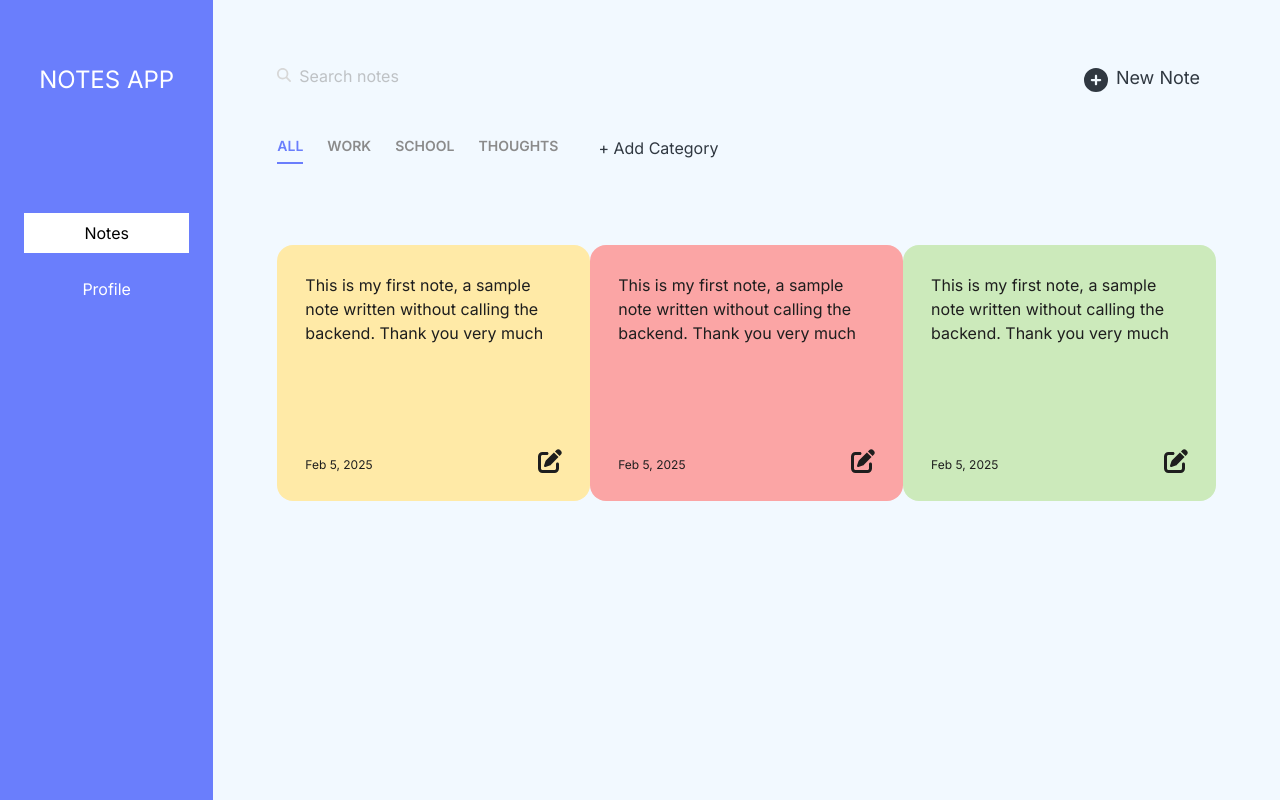
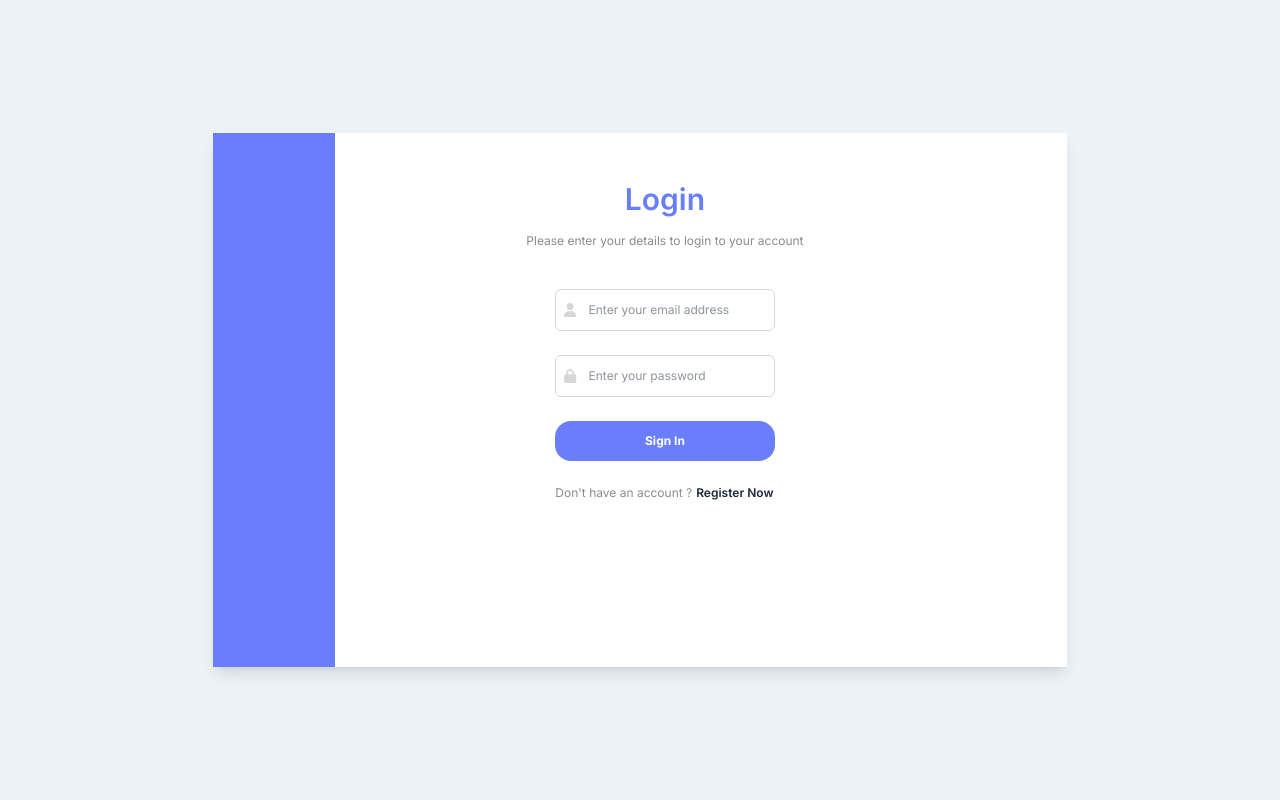
Before and after one commit to lamsalsamip1/Leapfrog-Assignment, a React (Vite) app in the folder client/: page / in a window 1280 px wide. Built offline with nearby package versions, Linux system fonts and the light colour scheme.

Commit message:
Changed auth to Http cookie and implemented in frontend

```diff
--- a/client/src/App.jsx
+++ b/client/src/App.jsx
@@ -9,9 +9,9 @@ import Verified from './pages/Verified'
 const router = createBrowserRouter(
   createRoutesFromElements(
     <Route>
-      <Route path="/" element={<Home />} />
+      <Route path="/" element={<Login />} />
       <Route path="/profile" element={<Profile />} />
-      <Route path="/login" element={<Login />} />
+      <Route path="/notes" element={<Home />} />
       <Route path="/register" element={<Register />} />
       <Route path="/regsuccess" element={<RegSuccess />} />
       <Route path="/verified" element={<Verified />} />
--- a/client/src/components/Navbar.jsx
+++ b/client/src/components/Navbar.jsx
@@ -1,12 +1,17 @@
-import React, { useState } from 'react'
+import React, { useState, useEffect } from 'react'
 import { Link, useLocation } from 'react-router-dom'
 
-const Navbar = () => {
+const Navbar = ({ user = null }) => {
 
     const location = useLocation();
     const currentPath = location.pathname;
     const selected = currentPath === '/' ? 'Notes' : 'Profile';
+    const { firstName, lastName, email } = user || {};  // Optional chaining in case user is null
 
+    useEffect(() => {
+        console.log(user)
+    }, [user])
+    // console.log(user.firstName)
 
     return (
         <nav className='flex flex-col h-full w-1/6 bg-[#6A7EFC] items-center p-6 pt-16 justify-around'>
@@ -17,7 +22,7 @@ const Navbar = () => {
 
             <ul className='flex flex-col text-white space-y-4 grow-8 w-full text-center'>
 
-                <Link to='/'>
+                <Link to='/notes'>
                     <li
                         className={`cursor-pointer p-2  ${selected === 'Notes' ? 'bg-white text-black' : ''}`}
 
@@ -35,6 +40,17 @@ const Navbar = () => {
                     </li>
                 </Link>
             </ul>
+
+
+            <div className='flex cursor-pointer'>
+                <div class="flex items-center justify-center w-10 h-10 px-2 py-4 rounded-full bg-[#303841] text-white text-2xl ">
+                    {firstName && firstName[0]}
+                </div>
+                <div className='flex  justify-between flex-col ml-2'>
+                    <p className='text-white text-sm '>{firstName} {lastName}</p>
+                    <p className='text-white text-xs'>lamsalsamip@gmail.com</p>
+                </div>
+            </div>
             {/* Navigation links */}
 
         </nav >
--- a/client/src/components/Spinner.jsx
+++ b/client/src/components/Spinner.jsx
@@ -4,11 +4,11 @@ const Spinner = ({ text }) => {
     return (
 
         <div role="status">
-            <svg aria-hidden="true" class="w-8 h-8 text-gray-200 animate-spin dark:text-gray-600 fill-blue-600" viewBox="0 0 100 101" fill="none" xmlns="http://www.w3.org/2000/svg">
+            <svg aria-hidden="true" className="w-8 h-8 text-gray-200 animate-spin dark:text-gray-600 fill-blue-600" viewBox="0 0 100 101" fill="none" xmlns="http://www.w3.org/2000/svg">
                 <path d="M100 50.5908C100 78.2051 77.6142 100.591 50 100.591C22.3858 100.591 0 78.2051 0 50.5908C0 22.9766 22.3858 0.59082 50 0.59082C77.6142 0.59082 100 22.9766 100 50.5908ZM9.08144 50.5908C9.08144 73.1895 27.4013 91.5094 50 91.5094C72.5987 91.5094 90.9186 73.1895 90.9186 50.5908C90.9186 27.9921 72.5987 9.67226 50 9.67226C27.4013 9.67226 9.08144 27.9921 9.08144 50.5908Z" fill="currentColor" />
                 <path d="M93.9676 39.0409C96.393 38.4038 97.8624 35.9116 97.0079 33.5539C95.2932 28.8227 92.871 24.3692 89.8167 20.348C85.8452 15.1192 80.8826 10.7238 75.2124 7.41289C69.5422 4.10194 63.2754 1.94025 56.7698 1.05124C51.7666 0.367541 46.6976 0.446843 41.7345 1.27873C39.2613 1.69328 37.813 4.19778 38.4501 6.62326C39.0873 9.04874 41.5694 10.4717 44.0505 10.1071C47.8511 9.54855 51.7191 9.52689 55.5402 10.0491C60.8642 10.7766 65.9928 12.5457 70.6331 15.2552C75.2735 17.9648 79.3347 21.5619 82.5849 25.841C84.9175 28.9121 86.7997 32.2913 88.1811 35.8758C89.083 38.2158 91.5421 39.6781 93.9676 39.0409Z" fill="currentFill" />
             </svg>
-            <span class="sr-only">{text}</span>
+            <span className="sr-only">{text}</span>
         </div>
 
     )
--- a/client/src/pages/Home.jsx
+++ b/client/src/pages/Home.jsx
@@ -1,18 +1,55 @@
-import React from 'react'
+import React, { useEffect, useState } from 'react'
+import { useNavigate } from 'react-router-dom'
 import Navbar from '../components/Navbar'
 import Searchbar from '../components/Searchbar'
 import { FontAwesomeIcon } from '@fortawesome/react-fontawesome'
 import { faCirclePlus } from '@fortawesome/free-solid-svg-icons'
 import Tabbar from '../components/Tabbar'
 import Notecard from '../components/Notecard'
+
+
 const Home = () => {
+
+    const navigate = useNavigate();
+    const [User, setUser] = useState(null);
+    useEffect(() => {
+        const checkLogin = async () => {
+            try {
+                const response = await fetch("http://localhost:5000/api/user/profile", {
+                    method: "GET",
+                    credentials: "include", // Include cookies
+                });
+
+                if (!response.ok) {
+                    throw new Error("Not authenticated");
+                }
+
+                const data = await response.json();
+
+                setUser(data.user); // Store user details in state
+
+
+            } catch (error) {
+                console.error("User not logged in:", error);
+                navigate("/"); // Redirect to login if not authenticated
+            }
+        };
+
+        checkLogin();
+
+    }, [navigate]); // Runs only on mount
+
+    useEffect(() => {
+        console.log("Updated User State:", User);
+    }, [User]); // Runs every time User updates
+
     const noteCategories = ["All", "Work", "School", "Thoughts"];
 
     return (
         <>
             <div className='flex h-screen '>
 
-                <Navbar />
+                <Navbar user={User} />
 
                 <main className='flex flex-col h-full bg-[#F2F9FF] w-5/6  p-16 pb-4'>
 
@@ -37,6 +74,7 @@ const Home = () => {
                         <Notecard bgColor="#CCEABB" />
                     </div>
 
+                    {/* <p>{User && User.firstName}</p> */}
 
                 </main>
             </div>
--- a/client/src/pages/Login.jsx
+++ b/client/src/pages/Login.jsx
@@ -1,9 +1,47 @@
-import React from 'react'
+import React, { useState } from 'react'
 import { FontAwesomeIcon } from '@fortawesome/react-fontawesome'
 import { faUser, faLock } from '@fortawesome/free-solid-svg-icons'
 import Button from '../components/Button'
 import { Link } from 'react-router-dom'
+import { useNavigate } from 'react-router-dom'
+import Spinner from '../components/Spinner'
+
+
 const Login = () => {
+
+    const navigate = useNavigate()
+
+    const [email, setEmail] = useState('')
+    const [password, setPassword] = useState('')
+    const [loading, setLoading] = useState(false);
+
+    const handleLogin = async (e) => {
+        e.preventDefault();
+        setLoading(true);
+        try {
+            const response = await fetch("http://localhost:5000/api/user/login", {
+                method: "POST",
+                credentials: "include", // Allows cookies to be included
+                headers: { "Content-Type": "application/json" },
+                body: JSON.stringify({ email, password })
+            });
+
+            const data = await response.json();
+            if (response.ok) {
+                alert("Login successful");
+                // Redirect to the home page
+                navigate("/notes");
+            } else {
+                alert(data.message || "Login failed");
+            }
+        } catch (error) {
+            console.error("Error:", error);
+        }
+        finally {
+            setLoading(false);
+        }
+    };
+
     return (
         <div className='h-screen w-screen bg-[#EDF2F6] flex'>
 
@@ -17,24 +55,28 @@ const Login = () => {
                         <h1 className='text-[#6A7EFC] font-semibold text-3xl'>Login</h1>
                         <p className='text-xs text-[#8B8B8B]'>Please enter your details to login to your account</p>
                     </div>
-                    <form action="" className='flex flex-col gap-y-6 mt-4'>
+                    <form onSubmit={handleLogin} className='flex flex-col gap-y-6 mt-4'>
 
                         <div className='border-1 p-2 rounded-md border-[#D7D7D7] flex gap-x-2 items-center'>
                             <FontAwesomeIcon icon={faUser} className='text-[#D7D7D7] text-sm' />
-                            <input type="email" className='outline-none placeholder:text-xs text-xs p-1 text-gray-800' placeholder='Enter your email address' />
+                            <input type="email" value={email} onChange={(e) => setEmail(e.target.value)} className='outline-none placeholder:text-xs text-xs p-1 text-gray-800' placeholder='Enter your email address' />
                         </div>
 
                         <div className='border-1 p-2 rounded-md border-[#D7D7D7] flex gap-x-2 items-center'>
                             <FontAwesomeIcon icon={faLock} className='text-[#D7D7D7] text-sm' />
-                            <input type="password" className='outline-none placeholder:text-xs text-xs p-1 text-gray-800' placeholder='Enter your password' />
+                            <input type="password" value={password} onChange={(e) => setPassword(e.target.value)} className='outline-none placeholder:text-xs text-xs p-1 text-gray-800' placeholder='Enter your password' />
                         </div>
 
-                        <Button btnLabel='Sign In' width={32} />
+                        <Button btnLabel='Sign In' width={32} type='submit' />
 
                         <p className='text-xs text-[#8B8B8B]'> Don't have an account ?
                             <Link to='/register' className='font-semibold text-gray-800 cursor-pointer hover:text-gray-600 ml-1'>Register Now</Link>
                         </p>
                     </form>
+                </div>
+                <div className='p-4'>
+                    {/* Show loading message */}
+                    {loading && <Spinner text="Registering.. Please wait" />}
                 </div>
 
             </div>
```
